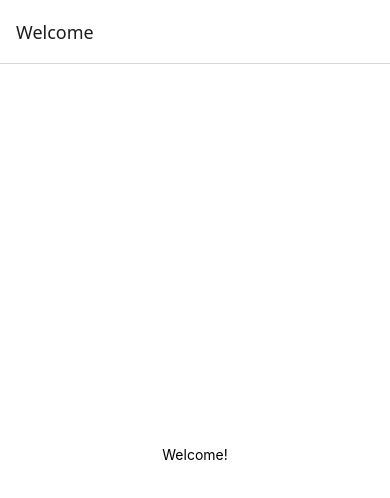
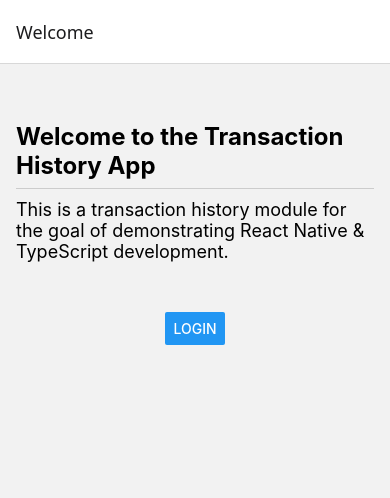
Before and after one commit to mcvitiesdeez/transactionHistoryV1, a React Native app: screen /Welcome in a window 390 px wide. Shown: the top 498 px of the page. Built offline with nearby package versions, Linux system fonts and the light colour scheme.

Commit message:
Implemented biometric authentication, cleaned up WelcomeScreen.tsx

```diff
--- a/package.json
+++ b/package.json
@@ -14,7 +14,8 @@
     "expo": "~52.0.11",
     "expo-status-bar": "~2.0.0",
     "react": "18.3.1",
-    "react-native": "0.76.3"
+    "react-native": "0.76.3",
+    "expo-local-authentication": "~15.0.1"
   },
   "devDependencies": {
     "@babel/core": "^7.25.2",
--- a/screens/WelcomeScreen.tsx
+++ b/screens/WelcomeScreen.tsx
@@ -1,20 +1,67 @@
-import { View, Text, StyleSheet } from 'react-native';
+import { View, Text, StyleSheet, Alert, Button } from 'react-native';
+import * as LocalAuthentication from 'expo-local-authentication';
 
-function WelcomeScreen() {
+function WelcomeScreen({ navigation }: { navigation: any }) {
+
+    const handleLogin = async () => {
+        const hasHardware = await LocalAuthentication.hasHardwareAsync();
+        if (hasHardware) {
+            const authenticated = await LocalAuthentication.authenticateAsync({
+                promptMessage: 'Authenticate to access your account',
+                cancelLabel: 'Cancel',
+                fallbackLabel: 'Enter PIN',
+            });
+            if (authenticated.success) {
+                navigation.navigate('TransactionHistory')
+            } else {
+                Alert.alert('Authentication Failed', 'Unable to authenticate.');
+            }
+        }
+    }
     return (
-        <View style={styles.container}>
-            <Text>Welcome!</Text>
+        <View style={styles.appContainer}>
+            <View style={styles.titleContainer}>
+                <Text style={styles.titleText}>Welcome to the Transaction History App</Text>
+            </View>
+            <View style={styles.transactionContainer}>
+                <Text style={styles.contentText}>This is a transaction history module for the goal of demonstrating React Native & TypeScript development.</Text>
+                <View style={styles.buttonStyle}>
+                    <Button title='Login' onPress={handleLogin} />
+                </View>
+            </View>
         </View>
     );
 }
 
 const styles = StyleSheet.create({
-    container: {
+    appContainer: {
+        padding: 50,
+        paddingHorizontal: 16,
+        flex: 1
+    },
+    titleContainer: {
         flex: 1,
-        backgroundColor: '#fff',
+        justifyContent: 'center',
+        borderBottomWidth: 1,
+        borderBottomColor: '#cccccc',
+        marginBottom: 10,
+    },
+    transactionContainer: {
+        flex: 8,
+    },
+    titleText: {
+        fontSize: 24,
+        fontWeight: 'bold',
+        color: 'black',
+    },
+    contentText: {
+        fontSize: 18,
+    },
+    buttonStyle: {
         alignItems: 'center',
         justifyContent: 'center',
-    },
+        marginTop: 50,
+    }
 });
 
 export default WelcomeScreen;
```
Also changed, not shown: 1 other file (tests, documents, lock files or other folders).
